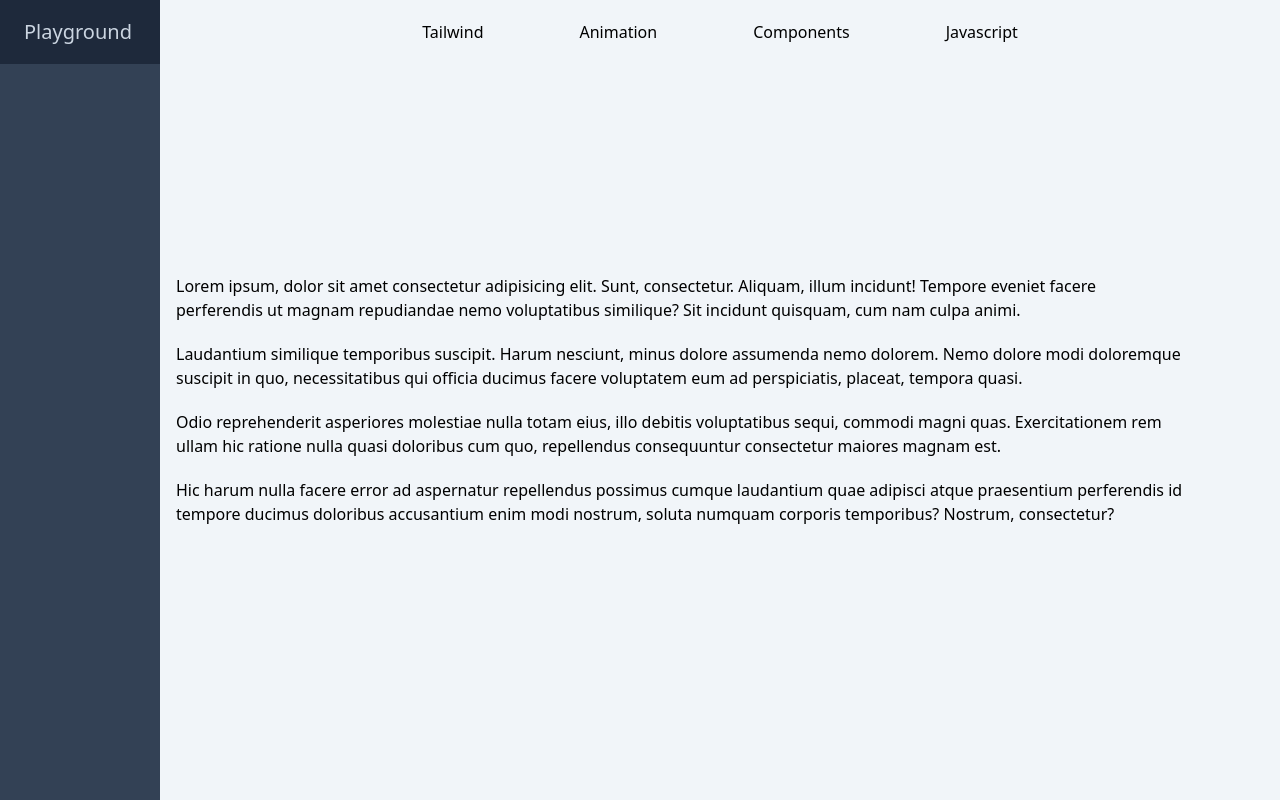
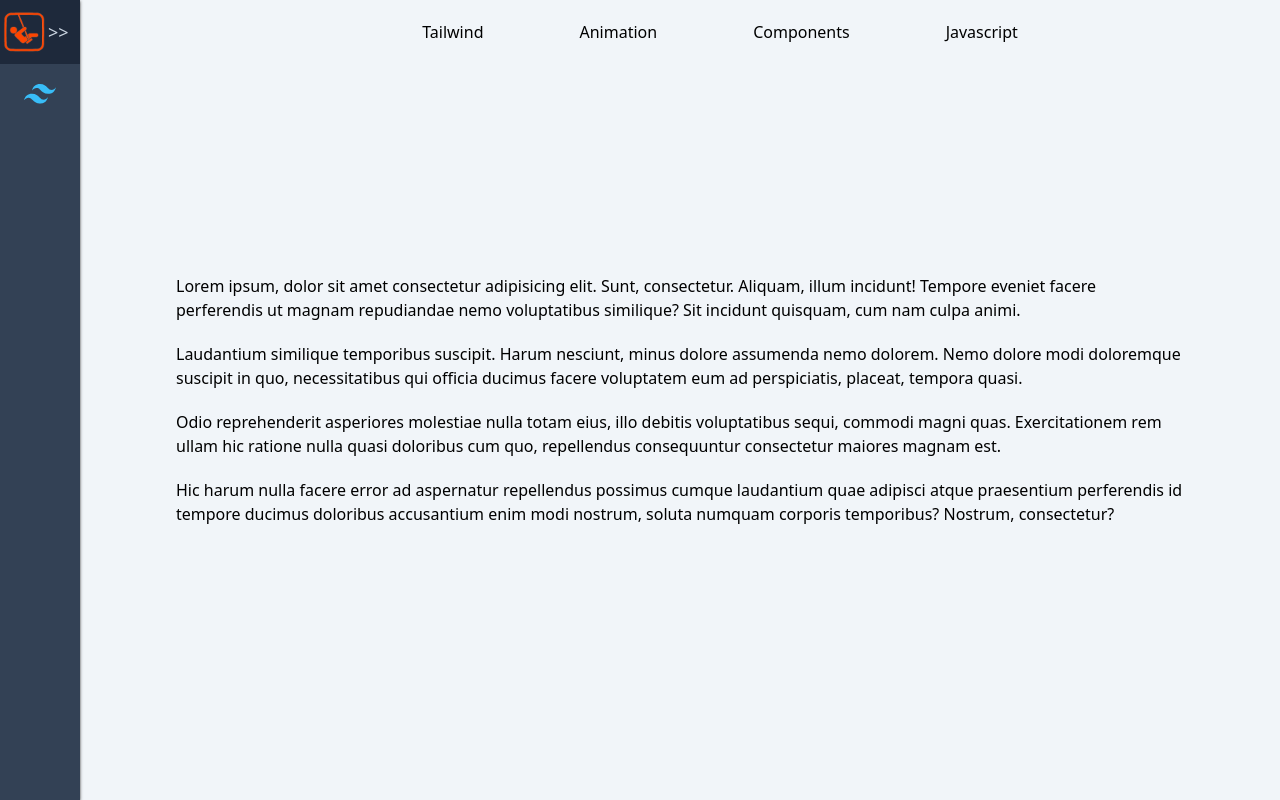
Before and after one commit to tjburton/dev-playground, a React (Vite) app: page / in a window 1280 px wide. Shown: the top 800 px of the page. Built offline with nearby package versions, Linux system fonts and the light colour scheme.

Commit message:
added logos and implemented on click for sidebar rather than hover

```diff
--- a/src/components/Header.tsx
+++ b/src/components/Header.tsx
@@ -1,6 +1,6 @@
 const Header = () => {
   return (
-    <div className='flex absolute top-0 pt-5 min-w-[100vw] justify-center space-x-24 mb-10'>
+    <div className='flex absolute top-0 pt-5 min-w-[100vw] min-h-[2rem] justify-center space-x-24 mb-10'>
       <HeaderItem>Tailwind</HeaderItem>
       {
         // Maybe renaming to CSS and have sidebar sections for Tailwind, StyledComponents, etc.
--- a/src/components/Sidebar.tsx
+++ b/src/components/Sidebar.tsx
@@ -1,4 +1,7 @@
-import { ReactNode } from 'react';
+import { ReactNode, useState } from 'react';
+
+import TailwindLogo from '../assets/Tailwind_CSS_Logo.svg';
+import PlaygroundLogo from '../assets/pg-logo.png';
 
 const leftMargin = 'px-6';
 
@@ -18,24 +21,42 @@ const pages = [
 ];
 
 const Sidebar = () => {
+  const [openSidebar, setOpenSidebar] = useState(false);
+
+  const handleClick = () => {
+    setOpenSidebar((prevState) => !prevState);
+  };
+
   return (
-    <div className='group/sidebar flex flex-col w-20 space-y-5 left-0 min-h-screen bg-slate-700 hover:w-40 fixed top-0'>
-      <div className='flex h-16 bg-slate-800 items-center'>
+    <div
+      className={`flex flex-col shadow shadow-neutral-600 ${
+        openSidebar ? 'w-60' : 'max-w-[6rem]'
+      } space-y-5 left-0 min-h-screen bg-slate-700 fixed top-0 z-10`}
+    >
+      <div className='flex h-16 bg-slate-800'>
+        <div className='flex items-center'>
+          <img src={PlaygroundLogo} alt='playground logo' className='visible max-w-[3rem]' />
           <h1
-          className={`text-xl text-slate-300 ${leftMargin} text-opacity-0 hover:text-opacity-100 group-hover/sidebar:text-opacity-100`}
+            className={`text-xl text-slate-300 ${leftMargin} ${
+              openSidebar ? 'text-opacity-100 visible block' : 'text-opacity-0 invisible hidden'
+            }`}
           >
             Playground
           </h1>
+          <div onClick={handleClick} className='w-[2rem] text-lg cursor-pointer text-slate-300'>
+            {'>>'}
           </div>
-      <div className={`${leftMargin}`}>
-        <SidebarSection heading='Tailwind'>
+        </div>
+      </div>
+      <div className={`${leftMargin} group-hover/sidebar:visible`}>
+        <SidebarSection openSidebar={openSidebar} heading='Tailwind'>
           <SidebarItem>Basic 1</SidebarItem>
           <SidebarItem>Basic 2</SidebarItem>
           <SidebarItem>Basic 3</SidebarItem>
           <SidebarItem>Basic 4</SidebarItem>
           <SidebarItem>Basic 5</SidebarItem>
         </SidebarSection>
-        <SidebarSection heading='Animation'>
+        <SidebarSection openSidebar={openSidebar} heading='Animation'>
           <SidebarItem>Advanced 1</SidebarItem>
           <SidebarItem>Advanced 2</SidebarItem>
           <SidebarItem>Advanced 3</SidebarItem>
@@ -47,19 +68,48 @@ const Sidebar = () => {
   );
 };
 
+const ImageLogo = ({ imgSrc, heading }: { imgSrc: string; heading: string }) => (
+  <img src={imgSrc} alt={`${heading.toLowerCase()} logo`} className='visible max-w-[3rem]' />
+);
+
 const SidebarSection = ({
+  openSidebar,
   heading,
   children,
 }: {
+  openSidebar: boolean;
   heading: string;
   children: ReactNode;
 }) => {
+  const [visible, setVisible] = useState(false);
+
+  const handleClick = () => {
+    setVisible((prevState) => !prevState);
+  };
+
+  const getLogo = (heading: string) => {
+    if (heading.toLowerCase() === 'tailwind') {
+      return <ImageLogo imgSrc={TailwindLogo} heading={heading} />;
+    }
+  };
+
   return (
-    <div className='group/sidebar-section'>
-      <h1 className='text-lg text-slate-300 mb-4 hover:mb-0 text-opacity-0 group-hover/sidebar-section:text-opacity-100`'>
-        {heading}
+    <div>
+      <div className='flex items-center text-center space-x-4 mb-10'>
+        {getLogo(heading)}
+        <h1 onClick={handleClick} className='text-lg text-slate-300 text-opacity-100 cursor-pointer'>
+          {openSidebar ? heading : ''}
         </h1>
+      </div>
+      {visible && (
+        <div
+          className={`${
+            visible ? 'group-hover/sidebar:text-opacity-100 group-hover/sidebar:visible' : 'text-opacity-0 invisible'
+          }`}
+        >
           {children}
+        </div>
+      )}
     </div>
   );
 };
@@ -77,10 +127,8 @@ const SidebarItem = ({ children }: { children: string }) => {
   ].join(' ');
 
   return (
-    <div
-      className={`hover:bg-slate-800 h-12 items-center ${defaultStyles} ${hoverStyles}`}
-    >
-      <a href='#' className='text-slate-300'>
+    <div className={`flex hover:bg-slate-800 h-12 items-center`}>
+      <a href='#' className='text-slate-300 pl-5'>
         {children}
       </a>
     </div>
```
Also changed, not shown: src/assets/Tailwind_CSS_Logo.svg (added), src/assets/pg-logo.png (added). Lines whose indentation alone changed are shown as unchanged.
